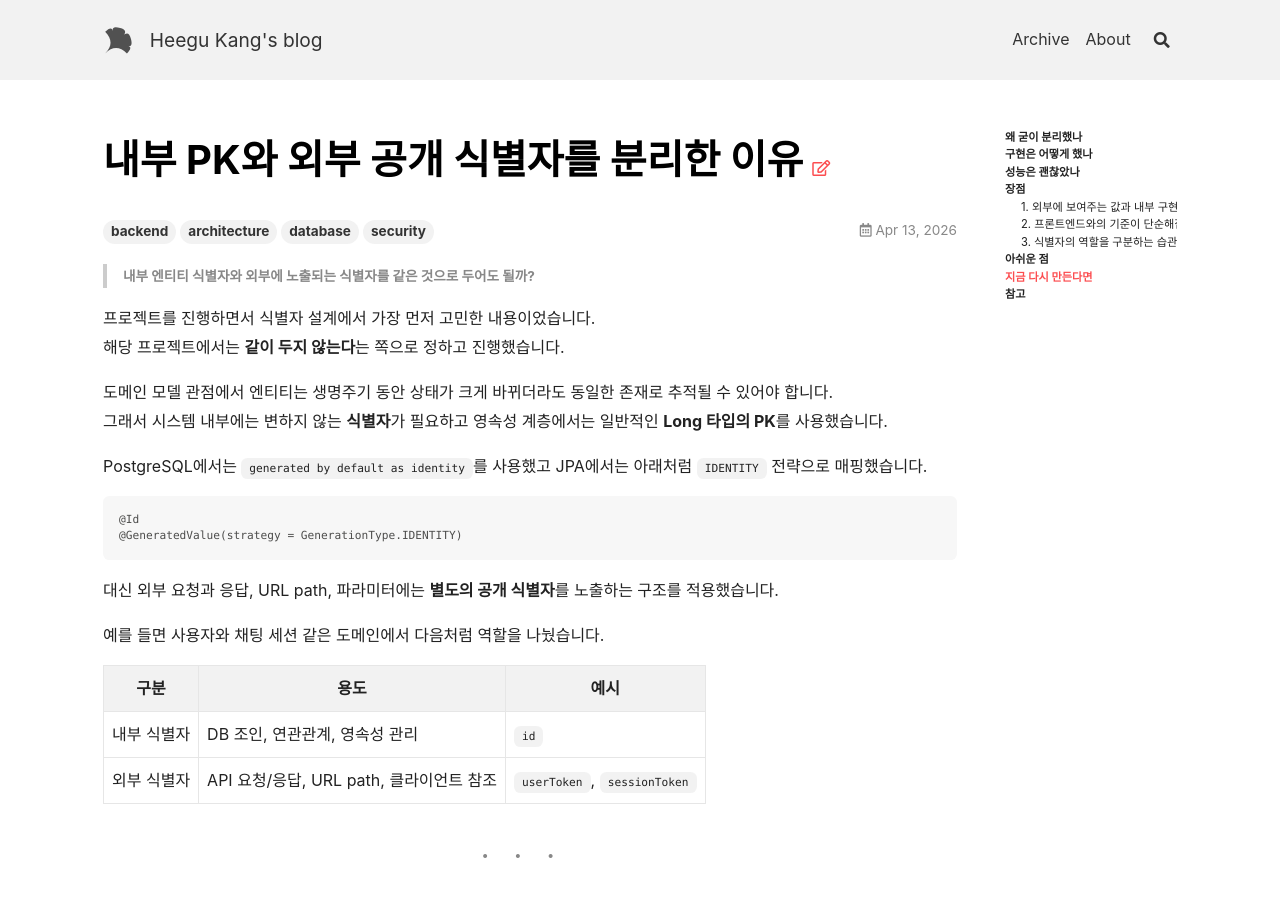
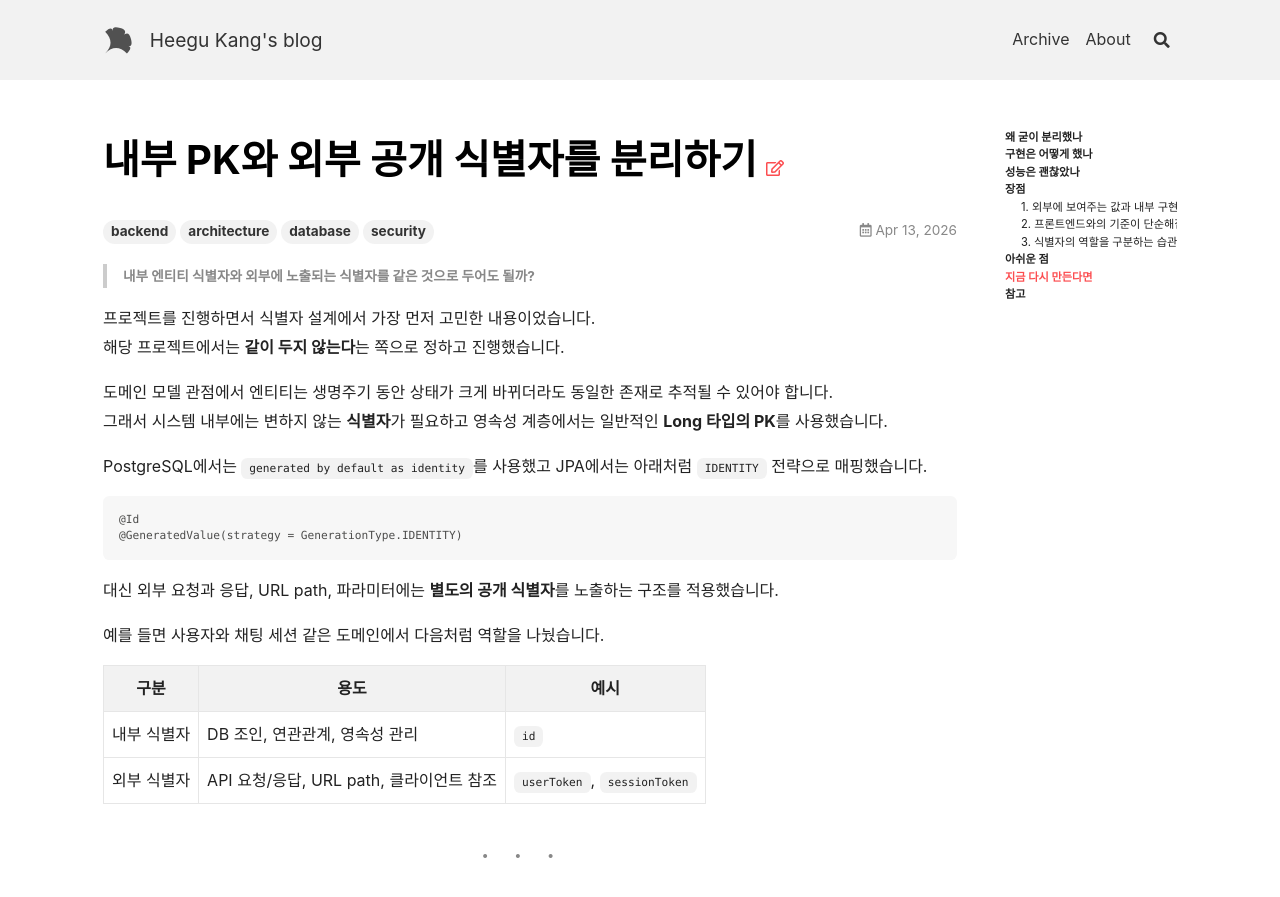
Before and after one commit to higukang/higukang.github.io, a Jekyll site: the page built from _posts/2026-04-13-surrogate-key.md, in a window 1280 px wide and 900 px high. Shown: the top 897 px of the window. Built offline with Jekyll 4.4.1, drawn with Linux system fonts in a browser that asks for light colours; nearby versions of some CDN libraries.

Commit message:
포스트 제목 수정

```diff
--- a/_posts/2026-04-13-surrogate-key.md
+++ b/_posts/2026-04-13-surrogate-key.md
@@ -1,5 +1,5 @@
 ---
-title: 내부 PK와 외부 공개 식별자를 분리한 이유
+title: 내부 PK와 외부 공개 식별자를 분리하기
 tags: [backend, architecture, database, security]
 excerpt_separator: <!--more-->
 ---
```
